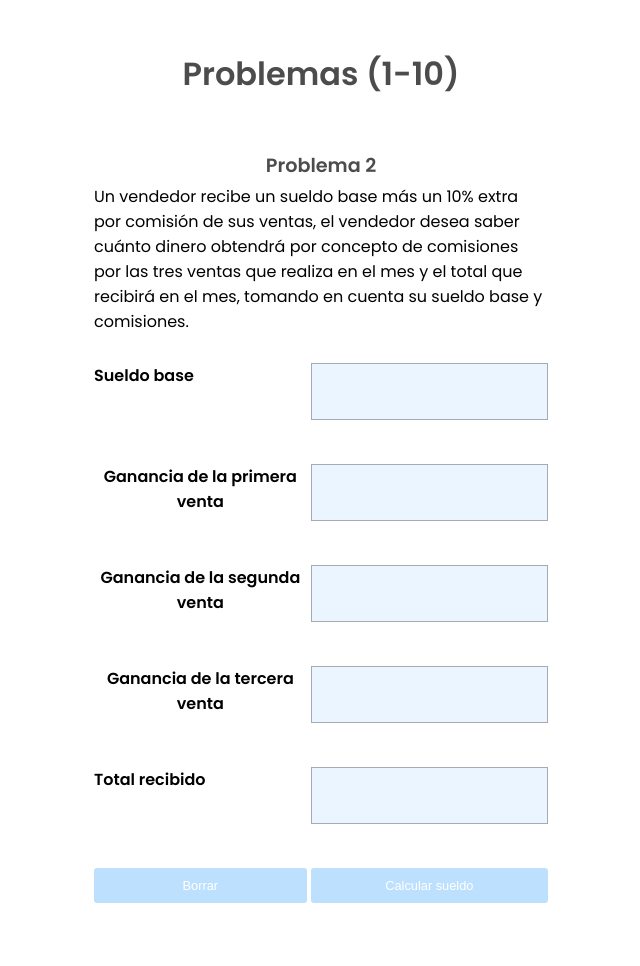
After one commit to CatusElPoderoso/4IV7-PSW-Chico-Lampart-Ariadna, a PHP site: page /problema2.html in a window 1280 px wide. The commit adds this page. Shown: the whole page, without its empty margins (319-959 px from the left). Run offline with PHP 8.4, Linux system fonts and the light colour scheme.

Commit message:
guardando todo por si acaso xd

```diff
--- a/css/problemas1.css
+++ b/css/problemas1.css
@@ -24,6 +24,8 @@ body{
 }
 .contenedor{
     text-align: center;
+    align-items: center;
+    align-self: center;
     display: flex;
     align-items: center;
 }
--- /dev/null
+++ b/js/prob/problema2.js
@@ -0,0 +1,32 @@
+
+// Problema 2
+/*
+    Un vendedor recibe un sueldo base más un 10% extra por comisión de sus ventas, el vendedor desea
+    saber cuánto dinero obtendrá por concepto de comisiones por las tres ventas que realiza en el mes y
+    el total que recibirá en el mes, tomando en cuenta su sueldo base y comisiones.
+*/
+
+function validarn(e){
+    var teclado = (document.all)?e.keyCode:e.which;
+    if(teclado == 8) return true;
+    var patron = /[0-9\d .]/;
+    var prueba = String.fromCharCode(teclado);
+    return patron.test(prueba);
+}
+
+function operacion(){
+
+    var valor1 = document.formulario.numero1.value;
+    var primero = parseFloat(valor1);
+
+    var comision = primero * 0.10;
+
+    var total = primero + comision;
+
+    document.formulario.resultado.value = total;
+}
+
+function borrar(){
+    document.formulario.numero1.value="";
+    document.formulario.resultado.value="";
+}
--- /dev/null
+++ b/problema2.html
@@ -0,0 +1,69 @@
+<!DOCTYPE html>
+<html lang="en">
+<head>
+    <meta charset="UTF-8">
+    <meta http-equiv="X-UA-Compatible" content="IE=edge">
+    <meta name="viewport" content="width=device-width, initial-scale=1.0">
+    <title>Problema 6</title>
+    <link rel="stylesheet" href="css/problemas1.css">
+    <link href="https://fonts.googleapis.com/css2?family=Poppins:wght@300;400;600&display=swap" rel="stylesheet">
+    <script src="js/prob/problema2.js" ></script>
+</head>
+<body>
+
+    <form method="get" class="formulario" name="formulario" id="formulario"
+        action="problema6.html" onsubmit="return validar(this)">
+
+        <h1 class="titulo">Problemas (1-10)</h1>
+
+        <table class="default">
+            <tr class="p-titulo">
+                <th colspan="3">Problema 2</th>
+            </tr>
+            <tr>
+                <td colspan="2">
+                    Un vendedor recibe un sueldo base más un 10% extra por comisión de sus ventas, el vendedor desea
+                    saber cuánto dinero obtendrá por concepto de comisiones por las tres ventas que realiza en el mes y
+                    el total que recibirá en el mes, tomando en cuenta su sueldo base y comisiones.
+                    <br>
+                    <br>
+                </td>
+            </tr>
+            <tr>
+                <th class="contenedor">Sueldo base</th>
+                <td><input type="text" class="formulario-input" name="numero1"
+                    id="p1-numero1" onkeypress="return validarn(event)"></td>
+            </tr>
+            <tr>
+                <th class="contenedor">Ganancia de la primera venta</th>
+                <td><input type="text" class="formulario-input" name="numero1"
+                    id="p1-numero1" onkeypress="return validarn(event)"></td>
+            </tr>
+            <tr>
+                <th class="contenedor">Ganancia de la segunda venta</th>
+                <td><input type="text" class="formulario-input" name="numero1"
+                    id="p1-numero1" onkeypress="return validarn(event)"></td>
+            </tr>
+            <tr>
+                <th class="contenedor">Ganancia de la tercera venta</th>
+                <td><input type="text" class="formulario-input" name="numero1"
+                    id="p1-numero1" onkeypress="return validarn(event)"></td>
+            </tr>
+            <tr>
+                <th class="contenedor">Total recibido</th>
+                <td><input type="text" class="formulario-input" name="resultado"
+                    id="resultado1" readonly="readonly"></td>
+            </tr>
+            <tr>
+                <td><input type="button" value="Borrar" class="formulario-submit"
+                    name="borrard" onclick="borrar()"></td>
+                <td><input type="button" value="Calcular sueldo"  class="formulario-submit"
+                    name="enviar" onclick="operacion()"></td>
+            </tr>
+        </table>
+    </form>
+
+    <script src="js/prob/problema2.js" type="text/javascript"></script>
+
+</body>
+</html>
```
